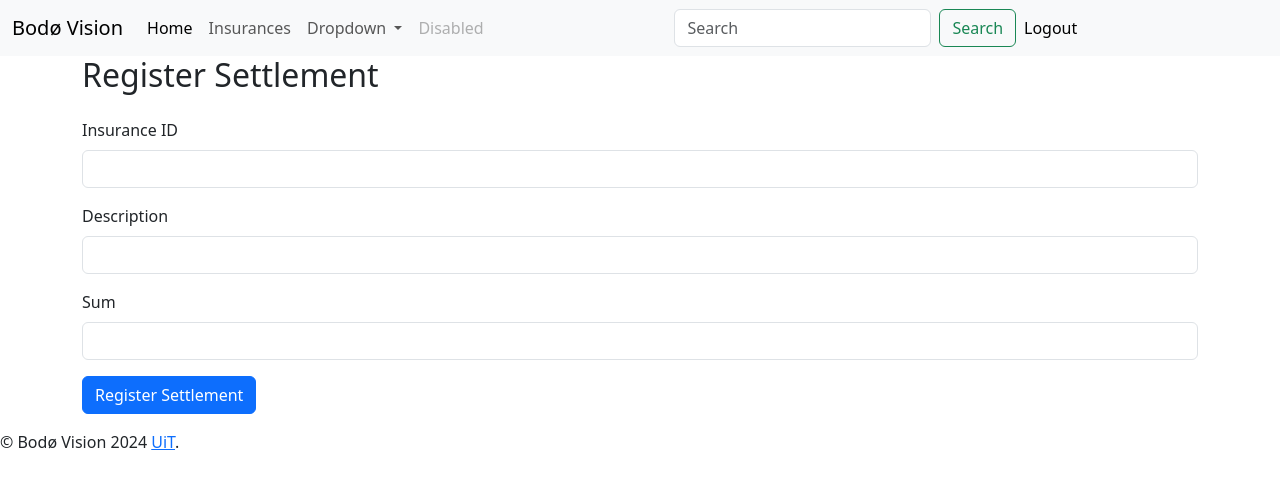
After one commit to martinfosby/ForsikringsApp, a Flask app: page /make/settlement in a window 1280 px wide. The commit adds this page. Shown: the top 489 px of the page. Run offline with Flask 3, Linux system fonts and the light colour scheme; the visitor is signed in with stand-in values (Sample User, id 1); data that the repository does not hold is empty; some libraries are stand-ins or nearby versions.

Commit message:
registrering av settlement ferdig

```diff
--- a/flask_app/app/__init__.py
+++ b/flask_app/app/__init__.py
@@ -33,10 +33,12 @@ def create_app(config_class=ProductionConfig):
     from app.blueprints.main import bp as main_bp
     from app.blueprints.auth import bp as user_bp
     from app.blueprints.insurances import bp as insurance_bp
+    from app.blueprints.settlements import bp as settlement_bp
     from app.blueprints.management import bp as management_bp
     app.register_blueprint(main_bp)
     app.register_blueprint(user_bp)
     app.register_blueprint(insurance_bp)
+    app.register_blueprint(settlement_bp)
     app.register_blueprint(management_bp)
 
     return app
--- /dev/null
+++ b/flask_app/app/blueprints/settlements/__init__.py
@@ -0,0 +1,5 @@
+from flask import Blueprint
+
+bp = Blueprint("settlements", __name__, static_folder="static")
+
+from . import views
--- /dev/null
+++ b/flask_app/app/blueprints/settlements/forms.py
@@ -0,0 +1,9 @@
+from flask_wtf import FlaskForm
+from wtforms import StringField, IntegerField, SelectField, SubmitField
+from wtforms.validators import DataRequired
+
+class MakeSettlementForm(FlaskForm):
+    insurance_id = IntegerField('Insurance ID', validators=[DataRequired()])
+    description = StringField('Description', validators=[DataRequired()])
+    sum = IntegerField('Sum', validators=[DataRequired()])
+    submit = SubmitField('Register Settlement')
--- /dev/null
+++ b/flask_app/app/blueprints/settlements/views.py
@@ -0,0 +1,29 @@
+import select
+from flask import jsonify, redirect, render_template, request, url_for
+from app.blueprints.settlements import bp
+from app.extensions import db
+from app.models import Company, Settlement
+from flask_login import current_user, login_required
+from .forms import MakeSettlementForm
+
+from flask import flash, redirect, url_for
+
+
+@bp.route('/make/settlement', methods=['GET', 'POST'])
+@login_required
+def make_settlement():
+    form = MakeSettlementForm()
+    companies = Company.query.all()
+    if form.validate_on_submit():
+
+        new_settlement = Settlement(
+            insurance_id=form.insurance_id.data,
+            description=form.description.data,
+            sum=form.sum.data
+        )
+        db.session.add(new_settlement)
+        db.session.commit()
+        flash('Settlement registered successfully!', 'success')
+        return redirect(url_for('main.index'))
+
+    return render_template('settlements/make_settlement.html', form=form, companies=companies)
--- a/flask_app/app/templates/main/index.html
+++ b/flask_app/app/templates/main/index.html
@@ -8,6 +8,7 @@
                     <h1 class="mt-5">Hi, {{ current_user.username }}!</h1>
                     <div class="list-group mt-3">
                         <a href="{{ url_for('insurances.make_insurance') }}" class="list-group-item list-group-item-action">Make New Insurance</a>
+                        <a href="{{ url_for('settlements.make_settlement') }}" class="list-group-item list-group-item-action">Make New Settlement</a>
                         <a href="{{ url_for('auth.change_password') }}" class="list-group-item list-group-item-action">Change Password</a>
                         <a href="{{ url_for('auth.change_username') }}" class="list-group-item list-group-item-action">Change Username</a>
                         <a href="{{ url_for('auth.delete') }}" class="list-group-item list-group-item-action">Delete Account</a>
--- /dev/null
+++ b/flask_app/app/templates/settlements/make_settlement.html
@@ -0,0 +1,28 @@
+{% extends "base.html" %}
+
+{% block title %}Register Settlement{% endblock %}
+
+{% block content %}
+    <div class="container">
+        <h2>Register Settlement</h2>
+        <form method="POST" action="{{ url_for('.make_settlement') }}" class="mt-4">
+            {{ form.hidden_tag() }}
+
+            <div class="mb-3">
+                {{ form.insurance_id.label(class="form-label") }}
+                {{ form.insurance_id(class="form-control") }}
+            </div>
+            <div class="mb-3">
+                {{ form.description.label(class="form-label") }}
+                {{ form.description(class="form-control") }}
+            </div>
+            <div class="mb-3">
+                {{ form.sum.label(class="form-label") }}
+                {{ form.sum(class="form-control") }}
+            </div>
+            <div class="mb-3">
+                {{ form.submit(class="btn btn-primary") }}
+            </div>
+        </form>
+    </div>
+{% endblock %}
```
